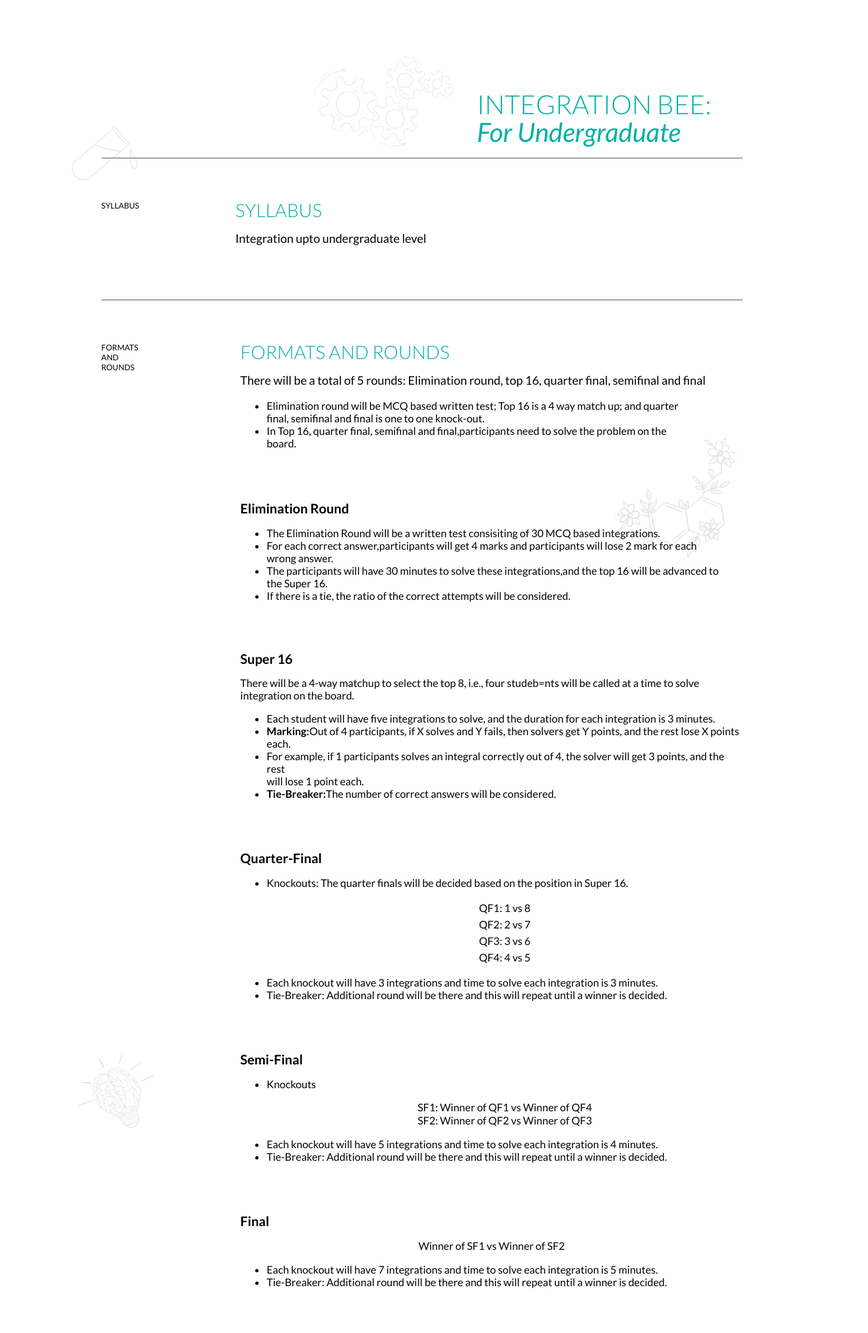
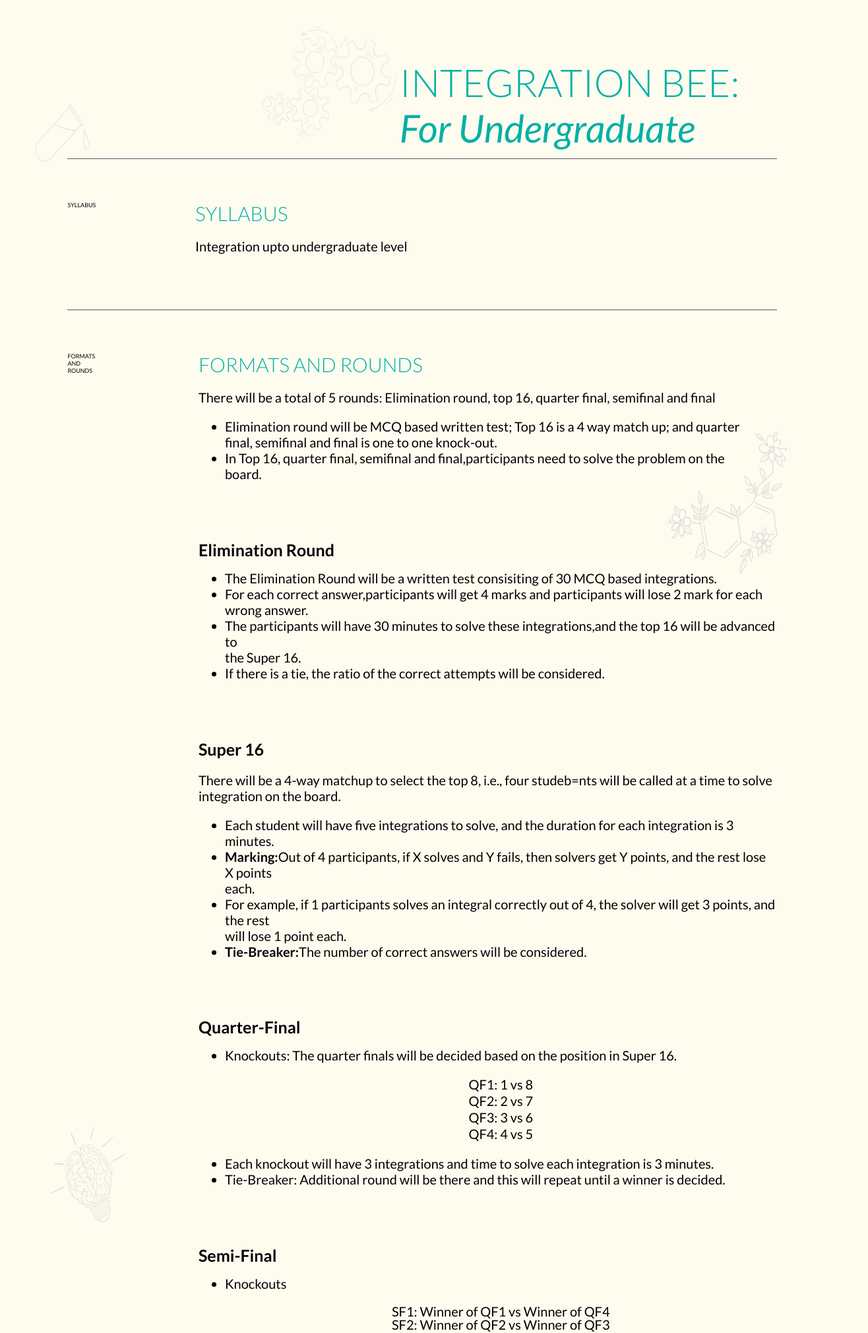
Before and after one commit to kedar-beginner/Integration-bee-RIC-24, a plain HTML site: page index.html in a window 1280 px wide. Shown: the top 2020 px of the page at 66% size, 1316 px wide, since content can reach past the window. Drawn offline with Linux system fonts and the light colour scheme.

Commit message:
Update index.html
new code with changes added

```diff
--- a/index.html
+++ b/index.html
@@ -17,88 +17,89 @@
             margin: 0;
             padding: 0;
             box-sizing: border-box;
+            background-color: #FEFBEF;
             font-family: Lato;
         }
 
         .heading {
             position: relative;
             border-bottom: 0.5px solid #565B62;
-            overflow: hidden;
-            margin: 8% 12% 0% 12%;
-            padding: 20px 20px 0px 20px;
+            margin: 5% 8% 0% 8%;
+            padding: 2% 2% 1% 2%;
+            display: flex;
+            justify-content: flex-end;
         }
 
-        .heading p {
+        .main_heading {
             padding-right: 3%;
-            float: right;
             color: #00B0A6;
         }
 
-        .heading p .ib {
+        .main_heading .ib {
             font-family: Lato;
-            font-size: 40px;
-            font-weight: 350;
-            line-height: 40px;
+            font-size: 58px;
+            font-weight: 330;
             text-align: left;
 
         }
 
-        .heading p .ug {
+        .main_heading .ug {
             font-family: Lato;
-            font-size: 40px;
+            font-size: 58px;
             font-style: italic;
-            font-weight: 500;
-            line-height: 45px;
+            font-weight: 450;
             text-align: left;
         }
 
         #testtube1 {
             position: absolute;
             z-index: -5;
-            top: 19vh;
-            left: 7vw;
-            width: 155px;
-            height: 149.76px;
+            bottom: -4.5vh;
+            left: -5vw;
+            width: 10vw;
+            height: 20vh;
         }
 
         #gear {
             position: absolute;
-            top: 3vh;
-            left: 33vw;
-            rotate: -171.95deg;
-            z-index: -5;
-            width: 303px;
-            height: 260px
+            top: -12vh;
+            left: 20vw;
+            z-index: -1;
+            width: 23vw;
+            height: 38vh;
         }
 
         .syllabus {
             position: relative;
             border-bottom: 0.5px solid #565B62;
-            margin: 0% 12%;
+            width: 84%;
+            margin: 0% 8%;
             padding: 5% 0%;
             display: flex;
-            column-gap: 15%;
+            column-gap: 14%;
         }
 
-        .syllabus-left {
-            font-size: 12px;
+        .syllabus-left,
+        .formats-and-rounds-left,
+        .prize-left,
+        .general-rules-left {
+            font-size: 9px;
         }
 
         .syllabusdesc-right span {
             color: #00B0A6;
             font-weight: 360;
-            font-size: 28px;
-            line-height: 28px;
+            font-size: 30px;
         }
 
         .syllabusdesc-right p {
-            font-size: 18px;
+            font-size: 20px;
         }
 
         .formats-and-rounds {
             position: relative;
             border-bottom: 0.5px solid #565B62;
-            margin: 0% 12%;
+            margin: 0% 8%;
             padding: 5% 0%;
             display: flex;
             column-gap: 13%;
@@ -106,213 +107,185 @@
 
         #benzeneXflowers {
             position: absolute;
-            width: 381px;
-            height: 400px;
+            width: 30vw;
+            height: 60vh;
             rotate: -5deg;
             z-index: -5;
-            top: 70vh;
-            right: 5vw;
+            top: 3%;
+            right: -11%;
         }
 
-        .formats-and-rounds-left {
-            font-size: 12px;
+        #bulbXbrain {
+            position: absolute;
+            z-index: -10;
+            top: 63%;
+            left: -5%;
+            width: 13vw;
+            height: 25vh;
+        }
+
+        #labequipment {
+            position: absolute;
+            z-index: -7;
+            top: 88%;
+            right: -5.3%;
+            width: 21vw;
+            height: 28vh;
         }
 
         .formats-and-rounds-right span {
             color: #00B0A6;
             font-weight: 360;
-            font-size: 28px;
-            line-height: 28px;
+            font-size: 30px;
         }
 
-        .littledesc {
-            font-size: 18px;
+        .littledesc,
+        .super-16-desc,
+        .final-round {
+            font-size: 20px;
         }
 
-        .elimination-round {
+        ul li {
+            font-size: 20px;
+        }
+
+        .elimination-round,
+        .super-16,
+        .quarter-final,
+        .semi-final,
+        .final {
             margin-top: 10%;
         }
 
         .elimination-round b {
-            font-size: 20px;
-        }
-
-        .super-16 {
-            margin-top: 10%;
+            font-size: 25px;
         }
 
         .super-16 b {
-            font-size: 20px;
-            line-height: 20px;
+            font-size: 25px;
         }
 
-        .quarter-final{
-            margin-top: 10%;
+
+        .quarter-final b,
+        .semi-final b,
+        .final b {
+            font-size: 25px;
         }
 
-        .quarter-final b{
-            font-size: 20px;
-        }
-
-        .semi-final{
-            margin-top: 10%;
-        }
-
-        .semi-final b{
-            font-size: 20px;
-        }
-
-        .final{
-            margin-top: 10%;
-        }
-
-        .final b{
-            font-size: 20px;
-        }
-
-        .prize{
+        .prize {
             position: relative;
             border-bottom: 0.5px solid #565B62;
-            margin: 0% 12%;
+            margin: 0% 8%;
             padding: 5% 0%;
             display: flex;
             column-gap: 17.5%;
         }
 
-        .prize-left{
-            font-size: 12px;
+        .prize-right span {
+            color: #00B0A6;
+            font-weight: 360;
+            font-size: 30px;
         }
 
-        .prize-right span{
-            color: #00B0A6;
-            font-weight: 360;
-            font-size: 28px;
-            line-height: 28px;
-        }
-
-        .general-rules{
+        .general-rules {
             position: relative;
             border-bottom: 0.5px solid #565B62;
-            margin: 0% 12%;
+            margin: 0% 8%;
             padding: 5% 0%;
             display: flex;
             column-gap: 12.3%;
         }
 
-        .general-rules-left{
-            font-size: 12px;
+        #testtube2 {
+            position: absolute;
+            transform: scaleX(-1);
+            z-index: -6;
+            top: 18%;
+            right: -3.7%;
+            width: 10vw;
+            height: 20vh;
         }
 
-        .general-rules-right span{
+        .general-rules-right span {
             color: #00B0A6;
             font-weight: 360;
-            font-size: 28px;
-            line-height: 28px;
+            font-size: 30px;
+        }
+
+        @media screen and (max-width: 600px) {
+
+            .main_heading .ib,
+            .main_heading .ug {
+                font-size: 30px;
+            }
+
+            .heading{
+                padding: 2% 2% 5% 2%;
             }
 
 
-        #bulbXbrain{
-            position: absolute;
-            z-index: -10;
-            top: 197vh;
-            left: 7vw;
-            width: 170px;
-            height: 155px;
+            .main-heading{
+                padding-right: 0%;
             }
 
-        #labequipment{
-            position: absolute;
-            z-index: -7;
-            top: 257vh;
-            right: 9vw;
-            width: 260px;
-            height: 180px;
-        }
-
-        #testtube2{
-            position: absolute;
-            transform: scaleX(-1);
-            z-index: -6;
-            top: 320vh;
-            right: 10vw;
-            width: 155px;
-            height: 149.76px;
-        }
-
-        @media screen and (max-width: 450px) {
-
-            .heading p .ib,
-            .heading p .ug {
-                font-size: 30px;
-            }
             #testtube1 {
                 width: 100px;
                 height: 100px;
-                top: 50%;
-                left: 0;
             }
 
             #gear {
-                top: 5;
-                left: 120px;
                 width: 190px;
                 height: 190px;
+                top: 0;
             }
 
             #benzeneXflowers {
-                top: 80vh;
-                left: 23vw;
                 opacity: 0.6;
                 width: 250px;
                 height: 300px;
             }
 
-            #bulbXbrain{
+            #bulbXbrain {
                 width: 140px;
                 height: 125px;
-                left: 0;
-                top: 2000px;
             }
 
-            #labequipment{
-                top: 3000px;
-                opacity: 0.7;
-                left: 10vw;
+            #labequipment {
+                height: 150px;
+                width: 200px;
+                opacity: 0.8;
             }
 
-            #testtube2{
-                top: 3300px;
+            #testtube2 {
                 width: 100px;
                 height: 100px;
-                right: 0;
             }
 
-
-            .general-rules-right span, .prize-right span, .formats-and-rounds-right span, .syllabusdesc-right span{
+            .general-rules-right span,
+            .prize-right span,
+            .formats-and-rounds-right span,
+            .syllabusdesc-right span {
                 font-size: 20px;
             }
 
-            ul li{
+            ul li {
                 font-size: 15px;
             }
 
         }
+
     </style>
 </head>
 
 <body>
+    <div class="heading">
         <img id="testtube1" src="testtube1.png" alt="no preview">
         <img id="gear" src="gear.png" alt="no preview">
-    <img id="benzeneXflowers" src="benzeneXflowers.png" alt="no preview">
-    <img id="bulbXbrain" src="bulbXbrain.png" alt="no preview">
-    <img id="labequipment" src="lab-equipment.png" alt="no preview">
-    <img id="testtube2" src="testtube2.png" alt="no preview">
-    <div class="heading">
-        <p>
+        <div class="main_heading">
             <span class="ib">INTEGRATION BEE:</span>
             <br>
             <span class="ug">For Undergraduate</span>
-        </p>
+        </div>
     </div>
 
     <div class="syllabus">
@@ -327,6 +300,9 @@
     </div>
 
     <div class="formats-and-rounds">
+        <img id="benzeneXflowers" src="benzeneXflowers.png" alt="no preview">
+        <img id="bulbXbrain" src="bulbXbrain.png" alt="no preview">
+        <img id="labequipment" src="lab-equipment.png" alt="no preview">
         <div class="formats-and-rounds-left">
             FORMATS AND
             <br>
@@ -375,7 +351,7 @@
             <p class="super-16">
                 <b>Super 16</b>
                 <br>
-            <p>
+            <p class="super-16-desc">
                 There will be a 4-way matchup to select the top 8, i.e., four studeb=nts will be called at a time to
                 solve
                 <br>
@@ -473,6 +449,7 @@
         </div>
     </div>
     <div class="general-rules">
+        <img id="testtube2" src="testtube2.png" alt="no preview">
         <div class="general-rules-left">
             GENERAL RULES
         </div>
@@ -489,7 +466,8 @@
                     Participants do not have to write the arbitrary constant (+C) for indefinite integral.
                 </li>
                 <li>
-                    Participants can leave the answer in terms of large power/binomial coefficient/factorial etc. We will check
+                    Participants can leave the answer in terms of large power/binomial coefficient/factorial etc. We
+                    will check
                     <br>
                     if the answer is equivalent or not.
                 </li>
```
Lines whose indentation alone changed are shown as unchanged.
